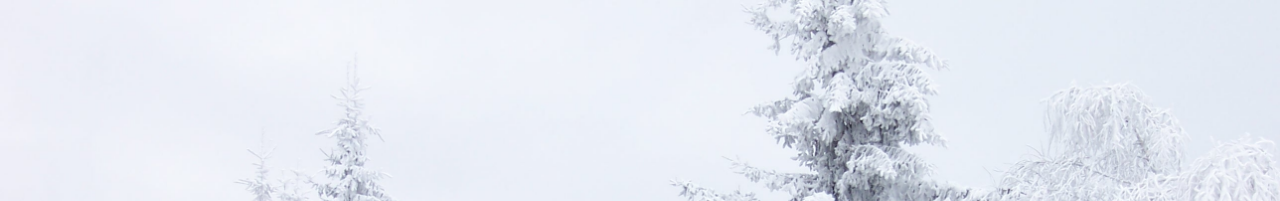
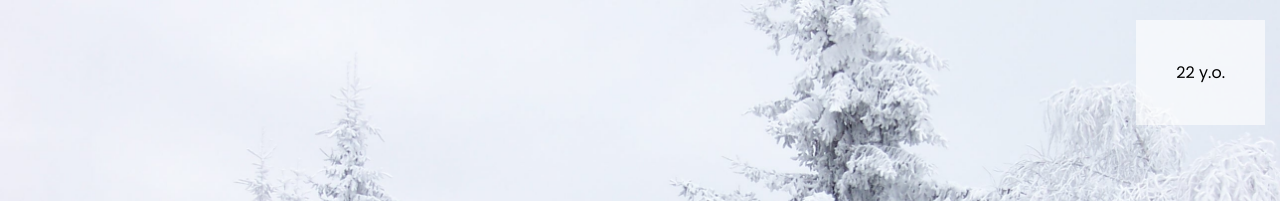
Before and after one commit to korotinmain/korotins-birthday, a website: page www/index.html in a window 1280 px wide. Shown: the top 201 px of the page. Drawn offline with Linux system fonts and the light colour scheme.

Commit message:
Added years

```diff
--- a/www/index.html
+++ b/www/index.html
@@ -9,6 +9,7 @@
     <link rel="stylesheet" href="./styles/style.css" />
   </head>
   <body>
+    <div class="old" id="old"></div>
     <div class="wrapper">
       <h1>Korotin's Birthday In:</h1>
 
--- a/www/index.js
+++ b/www/index.js
@@ -3,9 +3,17 @@ const daysEl = document.querySelector('#days');
 const hoursEl = document.querySelector('#hours');
 const minsEl = document.querySelector('#mins');
 const secondsEl = document.querySelector('#seconds');
+const oldEl = document.querySelector('#old');
 
 function generateCurrentYear() {
     nextBirthday += new Date().getFullYear();
+}
+
+function getYearsOld() {
+    const born = new Date('12 Feb 1998');
+    const ageDiff = Date.now() - born;
+    const ageDate = new Date(ageDiff);
+    oldEl.innerHTML = Math.abs(ageDate.getUTCFullYear() - 1970) + ' y.o.';
 }
 
 function checkTimeToBirthday() {
@@ -43,4 +51,5 @@ function countdown() {
 
 generateCurrentYear();
 checkTimeToBirthday();
+getYearsOld();
 setInterval(countdown, 1000);
--- a/www/styles/style.css
+++ b/www/styles/style.css
@@ -9,7 +9,7 @@ body {
   background-size: cover;
   background-position: center center;
   min-height: 100vh;
-    font-family: "Poppins", sans-serif;
+  font-family: 'Poppins', sans-serif;
   margin: 0;
   display: flex;
   flex-direction: column;
@@ -27,7 +27,6 @@ body {
   justify-content: center;
   align-items: center;
   width: 800px;
-
 }
 
 h1 {
@@ -38,6 +37,14 @@ h1 {
 
 .contdown-container {
   display: flex;
+}
+
+.old {
+  position: absolute;
+  right: 15px;
+  top: 20px;
+  background: rgb(255 255 255 / 62%);
+  padding: 40px;
 }
 
 .big-text {
```
Lines whose indentation alone changed are shown as unchanged.
